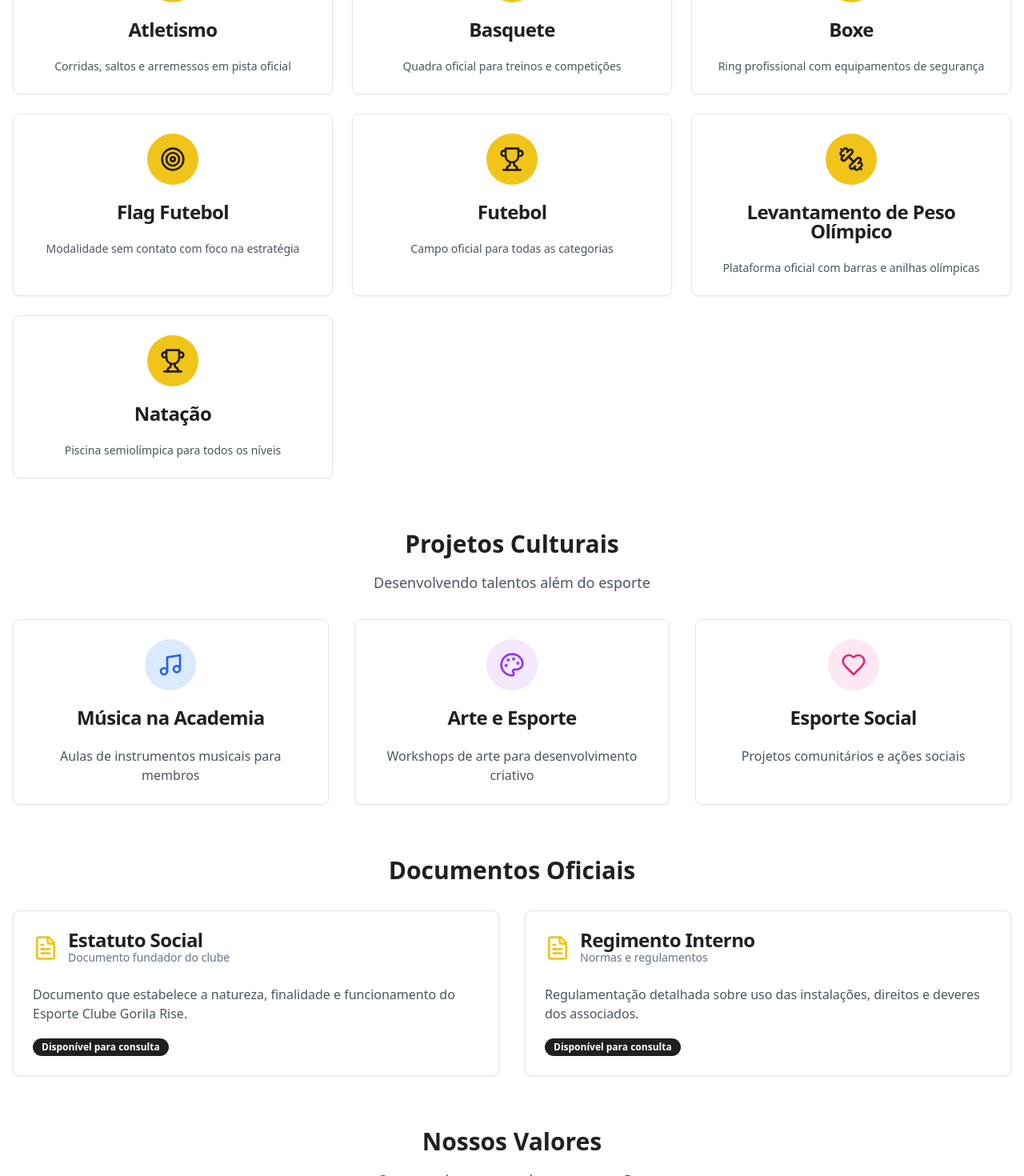
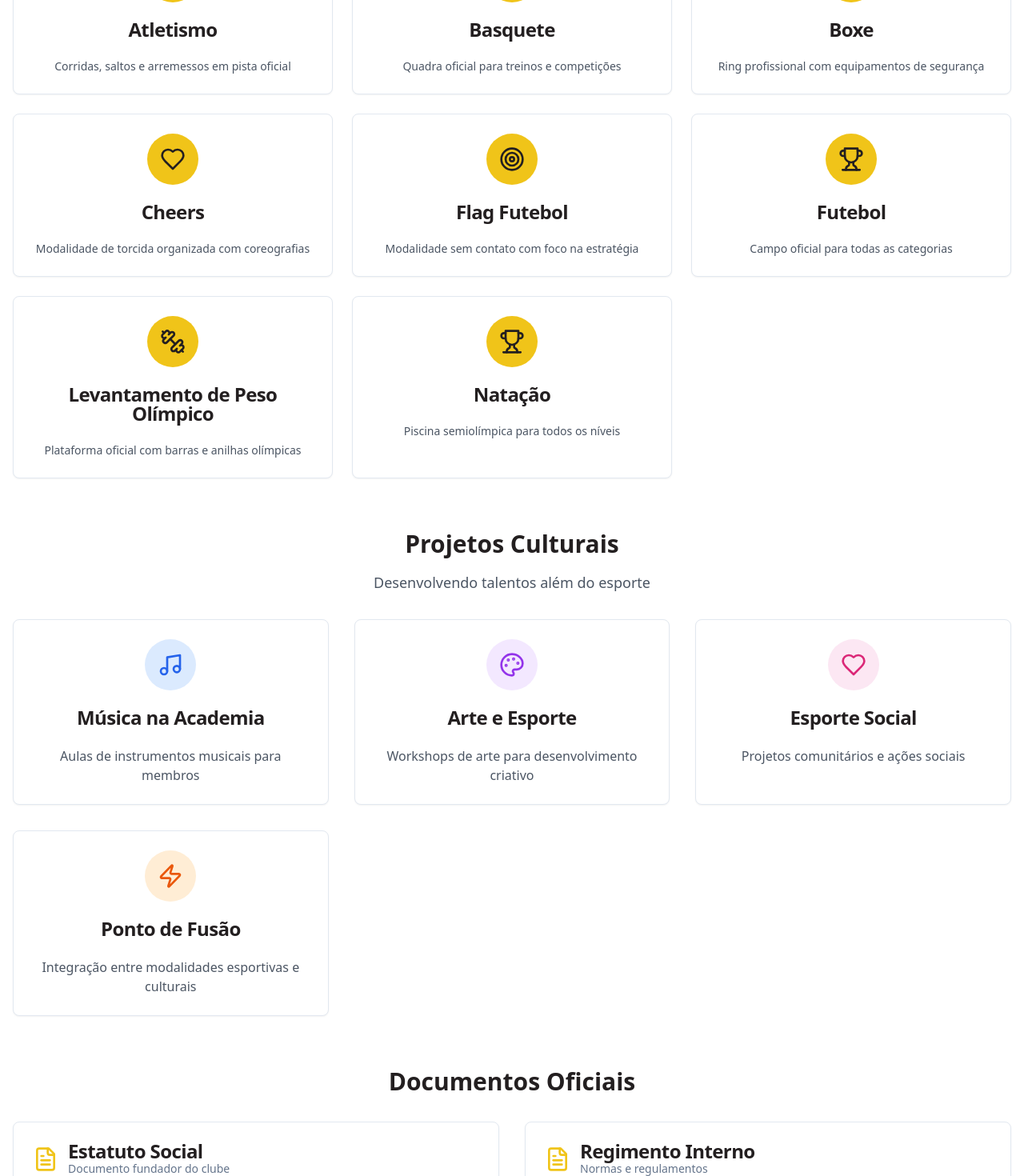
Before and after one commit to dayron65/gorila-rise-hub, a React (Vite) app: page /institucional in a window 1280 px wide. Shown: the part 454-1924 px from the top of the page at 80% size. Built offline with nearby package versions, Linux system fonts and the light colour scheme.

Commit message:
Add cheerleading and Ponto de Fusão project
Added cheerleading to Olympic sports and the Ponto de Fusão project.

```diff
--- a/src/pages/Institucional.tsx
+++ b/src/pages/Institucional.tsx
@@ -2,7 +2,7 @@ import Header from '@/components/Header';
 import Footer from '@/components/Footer';
 import { Card, CardContent, CardDescription, CardHeader, CardTitle } from '@/components/ui/card';
 import { Badge } from '@/components/ui/badge';
-import { Trophy, Users, Heart, FileText, Leaf, Target, Dumbbell, Medal, Music, Palette } from 'lucide-react';
+import { Trophy, Users, Heart, FileText, Leaf, Target, Dumbbell, Medal, Music, Palette, Zap } from 'lucide-react';
 
 const Institucional = () => {
   const esportes = [
@@ -20,6 +20,11 @@ const Institucional = () => {
       nome: 'Boxe',
       icon: Medal,
       descricao: 'Ring profissional com equipamentos de segurança'
+    },
+    {
+      nome: 'Cheers',
+      icon: Heart,
+      descricao: 'Modalidade de torcida organizada com coreografias'
     },
     {
       nome: 'Flag Futebol',
@@ -58,6 +63,11 @@ const Institucional = () => {
     icon: Heart,
     descricao: 'Projetos comunitários e ações sociais',
     cor: 'bg-pink-100 text-pink-600'
+  }, {
+    nome: 'Ponto de Fusão',
+    icon: Zap,
+    descricao: 'Integração entre modalidades esportivas e culturais',
+    cor: 'bg-orange-100 text-orange-600'
   }];
 
   const valores = [{
```
